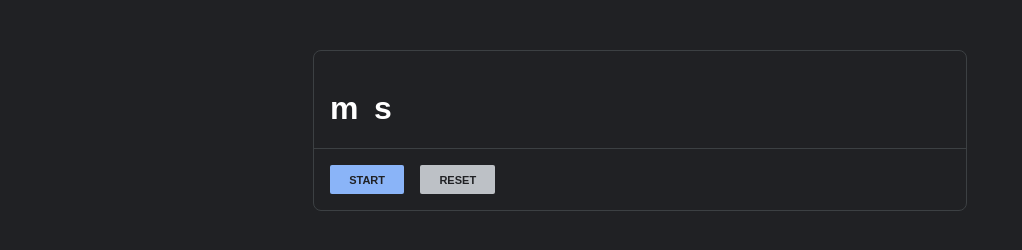
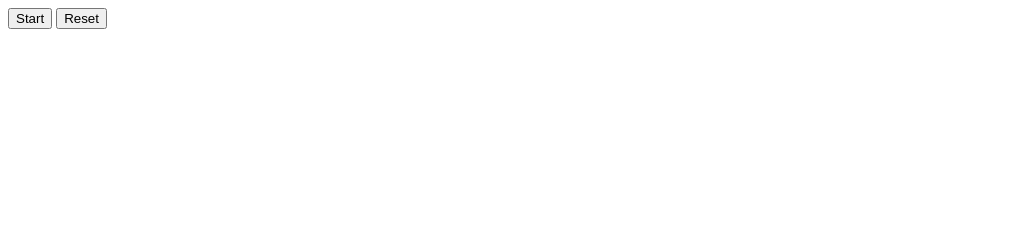
Before and after one commit to juszkn/octo-adventure, a plain HTML site: page javascripts/21V/timer.html in a window 1280 px wide. Shown: the whole page, without its empty margins (0-1022 px from the left). Drawn offline with Linux system fonts and the light colour scheme.

Commit message:
timer task

```diff
--- a/javascripts/21V/timer.html
+++ b/javascripts/21V/timer.html
@@ -5,71 +5,7 @@
     <meta name="viewport" content="width=device-width, initial-scale=1.0">
     <title>Timer</title>
     <style>
-        body {
-            margin: 0;
-            background-color: #202124;
-            font-family: arial,sans-serif;
-        }
 
-        .google-timer {
-            border: 1px solid #3c4043;
-            border-radius: 8px;
-            margin: 50px auto;
-            max-width: 652px;
-        }
-
-        .google-timer .buttons {
-            border-top: 1px solid #3c4043;
-            padding: 1rem;
-            display: flex;
-            gap: 1rem;
-        }
-
-        .google-timer button {
-            color: #202124;
-            font-size: 11px;
-            font-weight: bold;
-            text-transform: uppercase;
-            border-radius: 2px;
-            border: none;
-            height: 29px;
-            padding: 0 1.2rem;
-            transition: background-color .3s ease-in-out;
-            cursor: pointer;
-        }
-
-        .google-timer .start {
-            background-color: #8ab4f8;
-        }
-
-        .google-timer .reset {
-            background-color: #bdc1c6;
-        }
-
-        .google-timer .start:hover {
-            background-color: #1B66C9;
-        }
-
-        .google-timer .reset:hover {
-            background-color: #8f9296;
-        }
-
-        .google-timer .time {
-            padding: 1rem;
-            font-size: 56px;
-            font-weight: bold;
-            color: white;
-        }
-
-        .google-timer .minutes::after {
-            content: "m";
-            font-size: 32px;
-        }
-
-        .google-timer .seconds::after {
-            content: "s";
-            font-size: 32px;
-        }
     </style>
 </head>
 <body>
--- a/javascripts/21V/timer.js
+++ b/javascripts/21V/timer.js
@@ -0,0 +1,31 @@
+let seconds = 40;
+let timer;
+
+const start = (e) => {
+
+    if (seconds === 0) {
+        return;
+    }
+
+    // console.log()
+    // if (button.textContent === `Start`) {
+    //     button.textContent = `Stop`;
+    // } else {
+    //     button.textContent = `Start`;
+    // }
+
+    timer = setInterval(() => {
+        seconds--;
+        document.querySelector(`.minutes`).textContent = Math.floor(seconds / 60);
+        document.querySelector(`.seconds`).textContent = seconds % 60;
+
+        if (seconds === 0) {
+            clearInterval(timer);
+            return;
+        }
+    }, 1000);
+}
+
+const reset = (e) => {
+    seconds = 0;
+}
```
Also changed, not shown: javascripts/22V/main.js (added, +12 -0 lines), javascripts/22V/produktai.html (renamed from javascripts/20V/produktai.html, +2 -2 lines), javascripts/22V/data.js (renamed from javascripts/20V/produktai.js).
